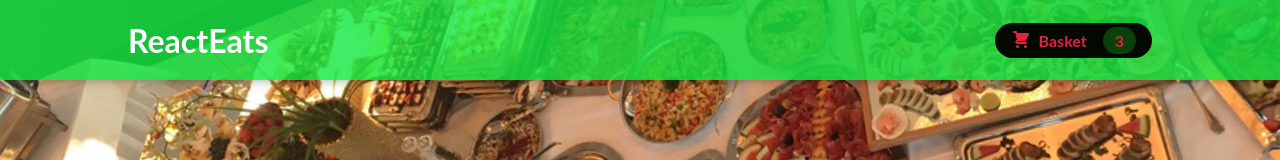
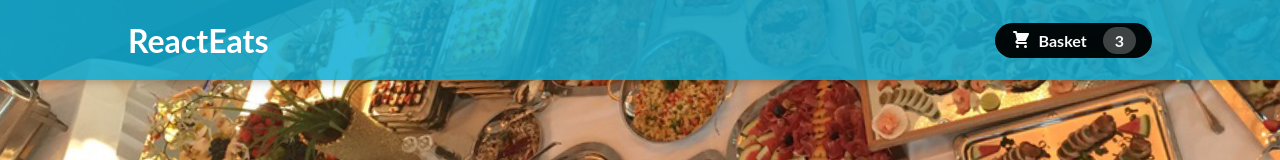
Before and after one commit to Josh-Brearley/Food-Ordering-App-ReactJS, a React (Create React App) app: page / in a window 1280 px wide. Shown: the top 160 px of the page. Built offline with nearby package versions, Linux system fonts and the light colour scheme.

Commit message:
colour change on header/buttons

```diff
--- a/src/components/Layout/Header.module.css
+++ b/src/components/Layout/Header.module.css
@@ -4,7 +4,7 @@
   left: 0;
   width: 100%;
   height: 5rem;
-  background-color: #10e93fcb;
+  background-color: #0cacd4d8;
   color: white;
   display: flex;
   justify-content: space-between;
--- a/src/components/Layout/HeaderBasketButton.module.css
+++ b/src/components/Layout/HeaderBasketButton.module.css
@@ -3,12 +3,12 @@
   font: inherit;
   border: none;
   background-color: #000000f3;
-  color: rgb(224, 36, 61);
+  color: rgb(250, 250, 250);
   padding: 0.25rem 1rem;
   display: flex;
   justify-content: space-around;
   align-items: center;
-  border-radius: 25px;
+  border-radius: 50px;
   font-weight: bold;
 }
 
@@ -24,7 +24,7 @@
 }
 
 .badge {
-  background-color: rgba(36, 224, 36, 0.253);
+  background-color: rgba(238, 238, 238, 0.253);
   padding: 0.25rem 0.75rem;
   border-radius: 25px;
   margin-left: 1rem;
```
